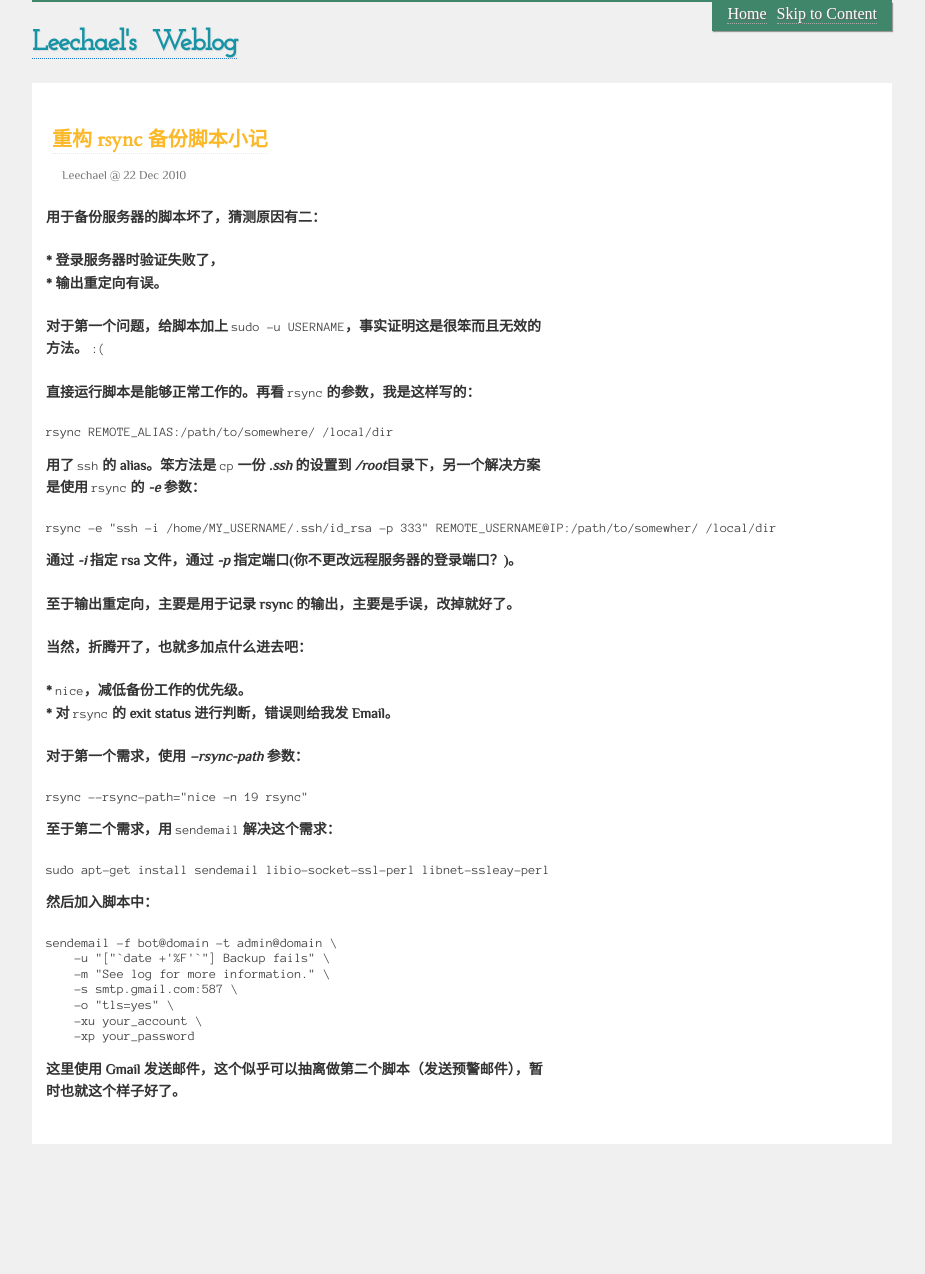
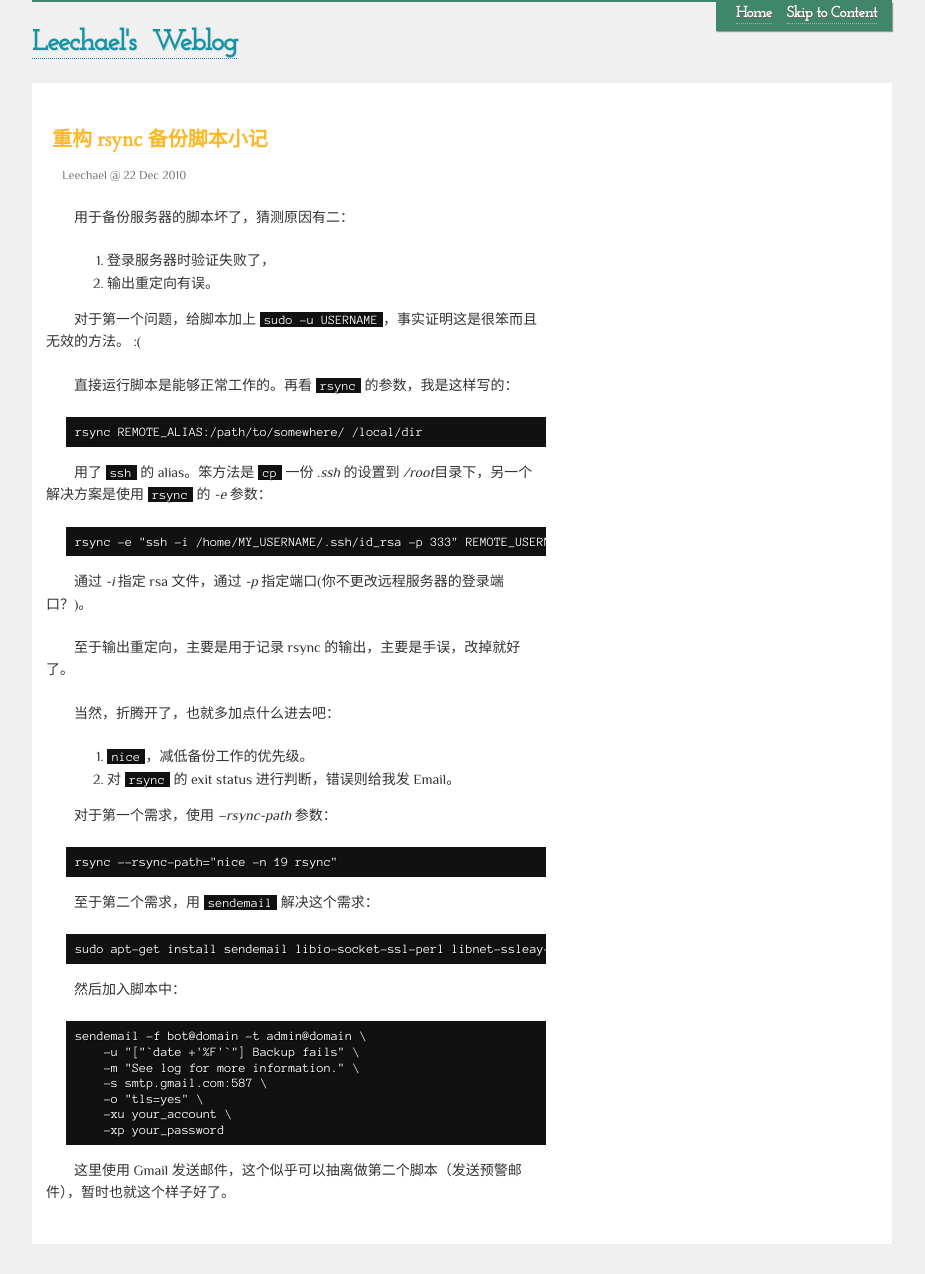
Before and after one commit to Leechael/leechael.github.com, a Jekyll site: the page built from _posts/2010-12-22-refactor-rsync-based-backup-script.html, in a window 1280 px wide. Shown: the whole page, without its empty margins (178-1103 px from the left). Built offline with Jekyll 4.4.1, drawn with Linux system fonts in a browser that asks for light colours; before the commit the page ends 1174 px from its top, so only the background shows below that.

Commit message:
Added style for code snippets and minified css file.

```diff
--- a/_posts/2010-12-22-refactor-rsync-based-backup-script.html
+++ b/_posts/2010-12-22-refactor-rsync-based-backup-script.html
@@ -3,28 +3,45 @@ layout: post
 title: 重构 rsync 备份脚本小记
 ---
 <p>用于备份服务器的脚本坏了，猜测原因有二：</p>
-<p>* 登录服务器时验证失败了，<br>
-* 输出重定向有误。</p>
-<p>对于第一个问题，给脚本加上 <code>sudo -u USERNAME</code>，事实证明这是很笨而且无效的方法。 <code class="emotion">:(</code> </p>
+
+<ol>
+  <li>登录服务器时验证失败了，</li>
+  <li>输出重定向有误。</li>
+</ol>
+
+<p>对于第一个问题，给脚本加上 <code>sudo -u USERNAME</code>，事实证明这是很笨而且无效的方法。 <span class="emotion">:(</span> </p>
+
 <p>直接运行脚本是能够正常工作的。再看 <code>rsync</code> 的参数，我是这样写的：</p>
-<pre>rsync REMOTE_ALIAS:/path/to/somewhere/ /local/dir
-</pre>
+
+<pre class="code">rsync REMOTE_ALIAS:/path/to/somewhere/ /local/dir</pre>
+
 <p>用了 <code>ssh</code> 的 alias。笨方法是 <code>cp</code> 一份 <var>.ssh</var> 的设置到 <var>/root</var>目录下，另一个解决方案是使用 <code>rsync</code> 的 <var>-e</var> 参数：</p>
-<pre>rsync -e "ssh -i /home/MY_USERNAME/.ssh/id_rsa -p 333" REMOTE_USERNAME@IP:/path/to/somewher/ /local/dir
-</pre>
+
+<pre class="code">rsync -e "ssh -i /home/MY_USERNAME/.ssh/id_rsa -p 333" REMOTE_USERNAME@IP:/path/to/somewher/ /local/dir</pre>
+
 <p>通过 <var>-i</var> 指定 rsa 文件，通过 <var>-p</var> 指定端口(你不更改远程服务器的登录端口？)。</p>
+
 <p>至于输出重定向，主要是用于记录 rsync 的输出，主要是手误，改掉就好了。</p>
+
 <p>当然，折腾开了，也就多加点什么进去吧：</p>
-<p>* <code>nice</code>，减低备份工作的优先级。<br>
-* 对 <code>rsync</code> 的 exit status 进行判断，错误则给我发 Email。</p>
+
+<ol>
+  <li><code>nice</code>，减低备份工作的优先级。</li>
+  <li>对 <code>rsync</code> 的 exit status 进行判断，错误则给我发 Email。</li>
+</ol>
+
 <p>对于第一个需求，使用 <var>–rsync-path</var> 参数：</p>
-<pre>rsync --rsync-path="nice -n 19 rsync"
-</pre>
+
+<pre class="code">rsync --rsync-path="nice -n 19 rsync"</pre>
+
 <p>至于第二个需求，用 <code>sendemail</code> 解决这个需求：</p>
-<pre>sudo apt-get install sendemail libio-socket-ssl-perl libnet-ssleay-perl
-</pre>
+
+<pre class="code">sudo apt-get install sendemail libio-socket-ssl-perl libnet-ssleay-perl</pre>
+
 <p>然后加入脚本中：</p>
-<pre>sendemail -f bot@domain -t admin@domain \
+
+<pre class="code">
+sendemail -f bot@domain -t admin@domain \
     -u "["`date +'%F'`"] Backup fails" \
     -m "See log for more information." \
     -s smtp.gmail.com:587 \
@@ -32,4 +49,5 @@ title: 重构 rsync 备份脚本小记
     -xu your_account \
     -xp your_password
 </pre>
+
 <p>这里使用 Gmail 发送邮件，这个似乎可以抽离做第二个脚本（发送预警邮件），暂时也就这个样子好了。</p>
```
Also changed, not shown: assets/desktop.css (+21 -2 lines), assets/desktop.min.css.
